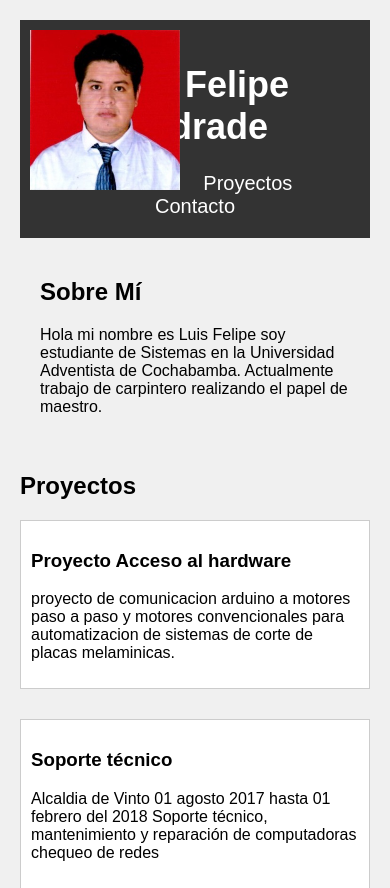
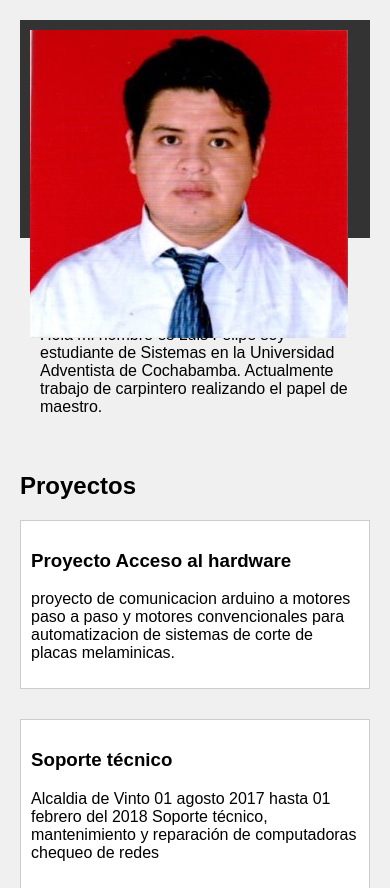
Before and after one commit to cristiandevic/Proyecto_web.github.io, a plain HTML site: page index.html in a window 390 px wide. Shown: the top 888 px of the page. Drawn offline with Linux system fonts and the light colour scheme.

Commit message:
añadiendo mas responsive

```diff
--- a/index.html
+++ b/index.html
@@ -70,6 +70,10 @@
         .profile-image img {
             width: 150px;
             height: 160px;
+        }
+        .profile-image img {
+            width: 100%; /* Establece el ancho de la imagen al 100% del ancho del contenedor */
+            height: auto;  /* Mantiene la proporción original de la imagen */
         }
          .progress {
           height: 35px;
```
